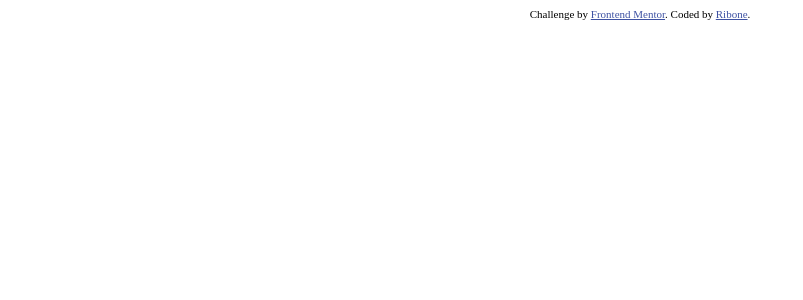
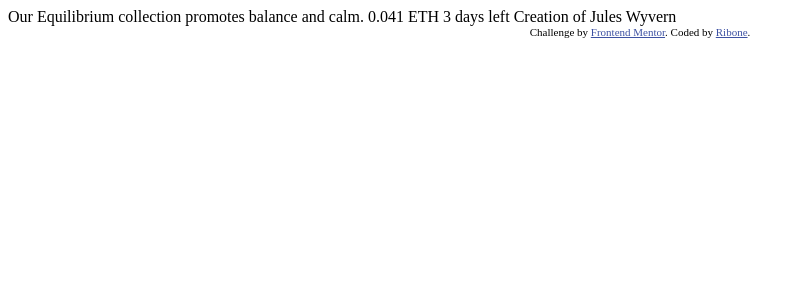
Before and after one commit to riboney-fmc/NFT-Preview-Cards, an Angular app: page / in a window 1280 px wide. Shown: the top 300 px of the page, without its empty margins (0-803 px from the left). Built offline with nearby package versions, Linux system fonts and the light colour scheme.

Commit message:
Add project-starter content

```diff
--- a/src/app/app.component.html
+++ b/src/app/app.component.html
@@ -0,0 +1,8 @@
+<div class="body">
+  Our Equilibrium collection promotes balance and calm.
+
+  0.041 ETH
+  3 days left
+
+  Creation of Jules Wyvern
+</div>
```
